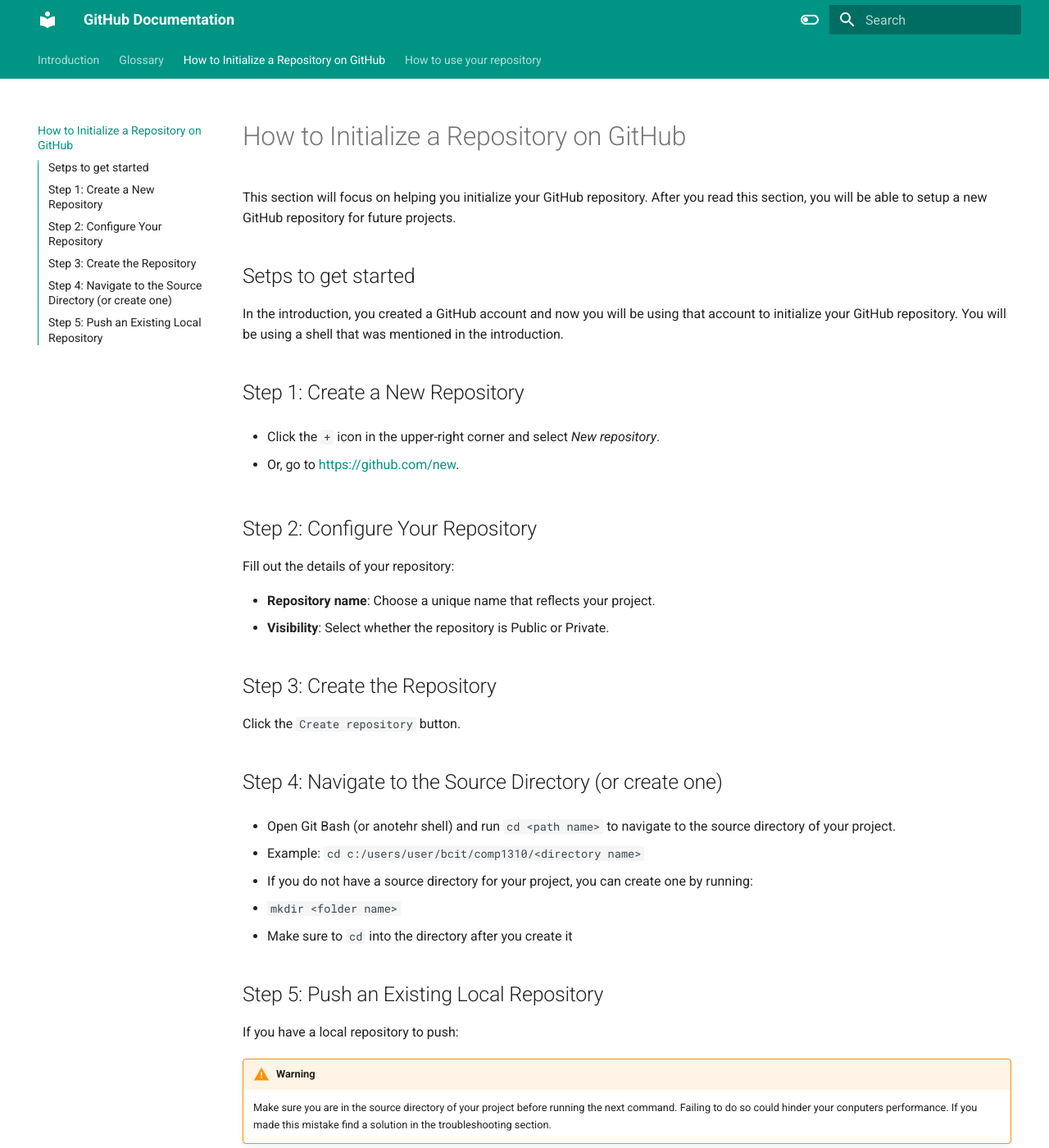
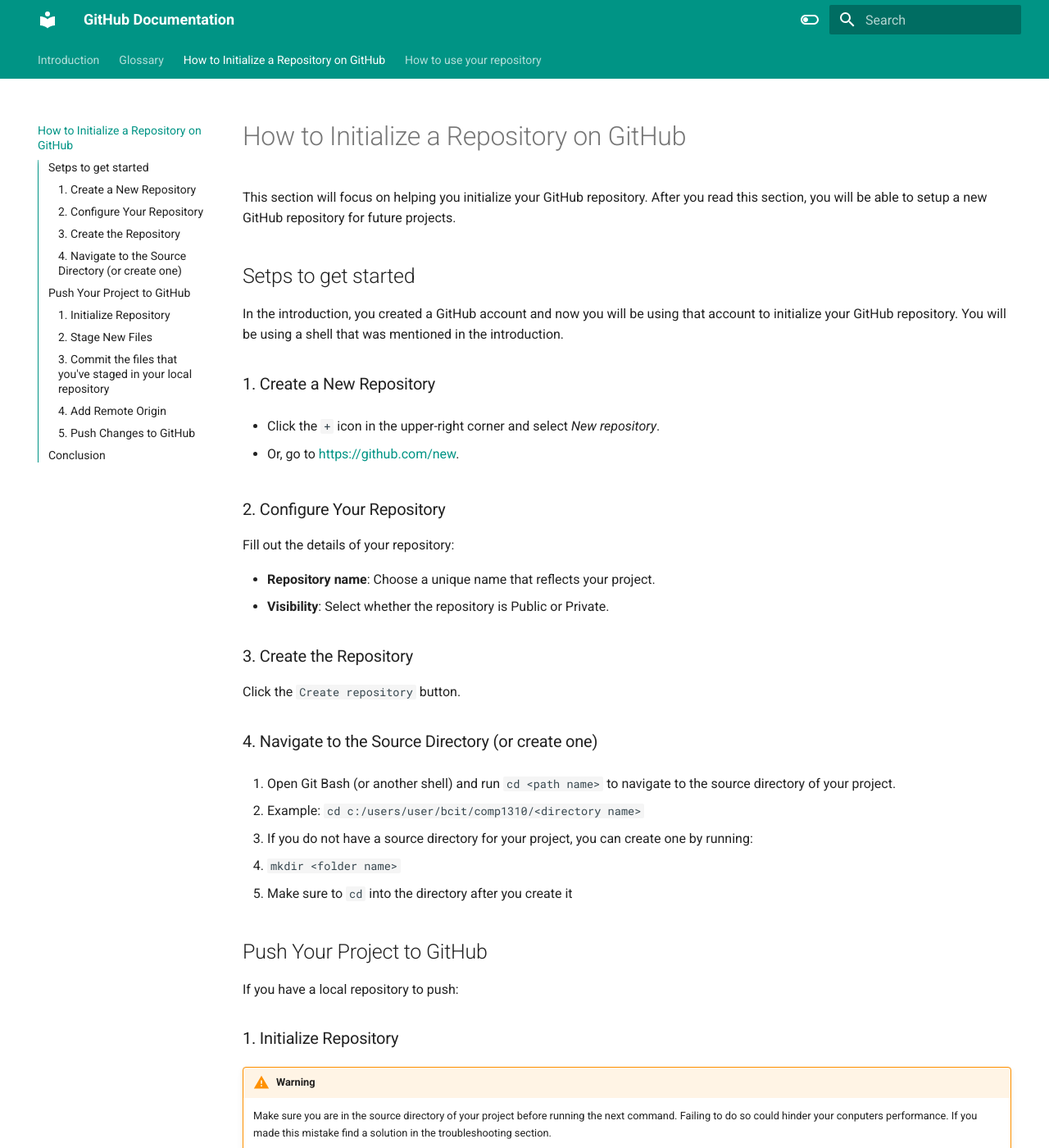
Before and after one commit to Vakiyama/comm-docs, an MkDocs documentation site: the page built from docs/initializeRepo.md, in a window 1280 px wide and 1400 px high. Shown: the whole window at 82% size. Built offline with MkDocs 1.6.1 and Material for MkDocs 9.7.7, drawn with Linux system fonts in a browser that asks for light colours; emoji names are drawn with the system emoji font; some of the changed text lies outside the part shown.

Commit message:
re-number initialize section and add pictures

````diff
--- a/docs/initializeRepo.md
+++ b/docs/initializeRepo.md
@@ -6,37 +6,39 @@
 
 In the introduction, you created a GitHub account and now you will be using that account to initialize your GitHub repository. You will be using a shell that was mentioned in the introduction.
 
-## Step 1: Create a New Repository
+### 1. Create a New Repository
 
 - Click the `+` icon in the upper-right corner and select _New repository_.
 
 - Or, go to [https://github.com/new](https://github.com/new).
 
-## Step 2: Configure Your Repository
+### 2. Configure Your Repository
 
 Fill out the details of your repository:
 
 - **Repository name**: Choose a unique name that reflects your project.
 - **Visibility**: Select whether the repository is Public or Private.
 
-## Step 3: Create the Repository
+### 3. Create the Repository
 
 Click the `Create repository` button.
 
-## Step 4: Navigate to the Source Directory (or create one)
+### 4. Navigate to the Source Directory (or create one)
 
-- Open Git Bash (or anotehr shell) and run `cd <path name>` to navigate to the source directory of your project.
+1. Open Git Bash (or another shell) and run `cd <path name>` to navigate to the source directory of your project.
 
-  - Example: `cd c:/users/user/bcit/comp1310/<directory name>`
+- Example: `cd c:/users/user/bcit/comp1310/<directory name>`
 
-- If you do not have a source directory for your project, you can create one by running:
+2. If you do not have a source directory for your project, you can create one by running:
 
-  - `mkdir <folder name>`
-  - Make sure to `cd` into the directory after you create it
+- `mkdir <folder name>`
+- Make sure to `cd` into the directory after you create it
 
-## Step 5: Push an Existing Local Repository
+## Push Your Project to GitHub
 
 If you have a local repository to push:
+
+### 1. Initialize Repository
 
 !!! warning "Warning"
 
@@ -50,7 +52,10 @@
 !!! success
 
     You will know this command ran succesfully if you look at the Explorer in VScode and see a "U" beside the files. This means the files were added but they are not being tracked by GitHub yet.
+
     ![gitInit](./assets/images/gitInitFeedback.png)
+
+### 2. Stage New Files
 
 ```sh
 # Add the files in your new local repository
@@ -61,15 +66,24 @@
 !!! success
 
     You will know this command ran succesfully if you look at the Explorer in VScode and see a "A" beside the files. This means the files were added to the staging area.
+
     ![gitInit](./assets/images/gitAddFeedback.png)
 
-# Commit the files that you've staged in your local repository
+### 3. Commit the files that you've staged in your local repository
 
 ```sh
 
 git commit -m "First commit"
 
 ```
+
+!!! success
+
+    The feednack in the command line will indicate whether the command worked or not. This is what a succesful output looks like.
+
+    ![Git Commit Feedback](./assets/images/gitCommitFeedback.png)
+
+### 4. Add Remote Origin
 
 ```sh
 # Add the URL for the remote repository
@@ -79,7 +93,10 @@
 !!! info "Remote Url"
 
     You Remote Url is located in your GitHub repository. Copy and paste it into the command below.
+
     ![Remote Url](./assets/images/remoteUrl.png)
+
+### 5. Push Changes to GitHub
 
 ```sh
 # Push the changes in your local repository to GitHub
@@ -89,6 +106,11 @@
 !!! info "Master or Main"
 
     If the command below does not work for you, replace `master` with `main` and try again.
+
+!!! success
+
+    :white_check_mark: Congrats! Your project is now in GitHub. :white_check_mark:
+    ![GitHub](./assets/images/githubSuccess.png)
 
 ## Conclusion
 
````
Also changed, not shown: docs/assets/images/githubSuccess.png (added).
